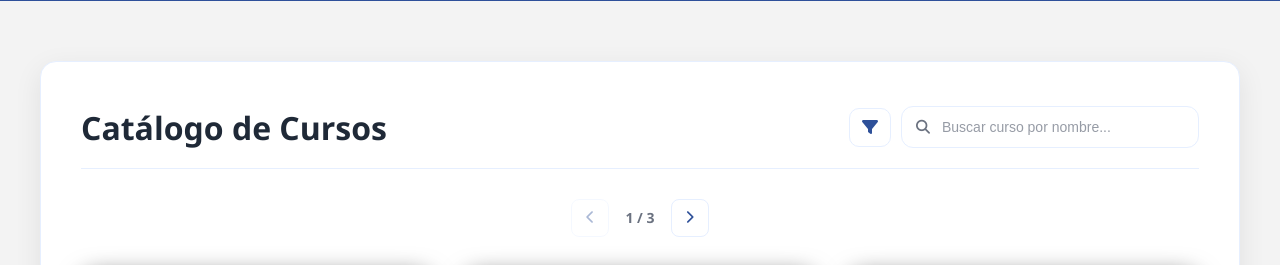
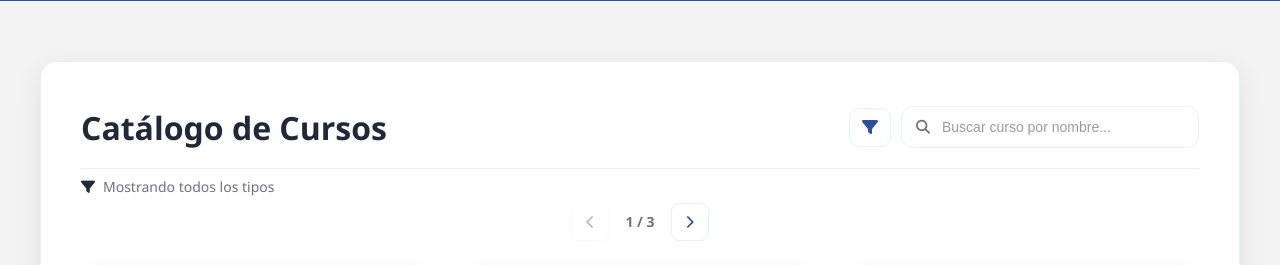
Before and after one commit to fmoorenoo/cursos_online, a PHP site: page / in a window 1280 px wide. Shown: the part 608-873 px from the top of the page. Run offline with PHP 8.4, Linux system fonts and the light colour scheme; data comes from the database, SQL or seed files in the repository.

Commit message:
<div> para indicar qué tipos de cursos se están mostrando

```diff
--- a/css/main_section.css
+++ b/css/main_section.css
@@ -31,7 +31,7 @@
     display: flex;
     justify-content: space-between;
     align-items: center;
-    margin-bottom: 30px;
+    margin-bottom: 17px;
     padding-bottom: 15px;
     border-bottom: 1px solid var(--surface-overlay);
 }
@@ -122,7 +122,7 @@
     border-radius: 16px;
     overflow: hidden;
     border: 1px solid var(--surface-overlay);
-    box-shadow: 0 8px 24px rgba(0,0,0,0.6);
+    box-shadow: 0 8px 20px rgba(0,0,0,0.3);
     transition: all 0.18s ease;
     cursor: pointer;
 }
@@ -541,7 +541,7 @@
     justify-content: center;
     align-items: center;
     gap: 16px;
-    margin: 10px 0 25px;
+    margin: 5px 0 20px;
 }
 
 .pagination-btn {
@@ -620,6 +620,21 @@
     background: var(--surface-overlay);
 }
 
+.course-types-info-row {
+    display: flex;
+    align-items: center;
+    gap: 8px;
+    margin-top: -10px;
+    font-size: 14px;
+    color: var(--text-secondary);
+    width: fit-content;
+}
+
+.course-types-info-row i {
+    color: var(--text-primary);
+    font-size: 14px;
+}
+
 /* RESPONSIVE INFO CURSO */
 @media (max-width: 1024px) {
     .selected-course-container {
@@ -641,6 +656,14 @@
         flex-direction: column;
         align-items: center;
         gap: 20px;
+    }
+
+    .pagination-controls {
+        margin: 5px 0 10px;
+    }
+
+    .courses-grid {
+        margin-top: 10px;
     }
 }
 
@@ -673,7 +696,6 @@
     }
 
     .page-header-row {
-        margin-bottom: 0px;
         padding-bottom: 10px;
     }
 }
--- a/index.html
+++ b/index.html
@@ -222,6 +222,11 @@
                         <button v-if="selectedCourse" class="close-selected-course-btn" @click="selectedCourse = null">
                             <i class="fas fa-times"></i>
                         </button>
+                    </div>
+                    <!-- INFO DE TIPOS MOSTRADOS -->
+                    <div v-if="!selectedCourse" class="course-types-info-row">
+                        <i class="fas fa-filter"></i>
+                        <span>{{ visibleCourseTypesLabel }}</span>
                     </div>
 
                     <!-- PAGINACIÓN -->
--- a/js/app.js
+++ b/js/app.js
@@ -192,6 +192,18 @@ createApp({
         availableTipos() {
             const tipos = new Set(this.cursos.map(c => c.tipo));
             return Array.from(tipos).sort();
+        },
+
+        visibleCourseTypesLabel() {
+            if (!this.filters.tipo || this.filters.tipo.length === 0) {
+                return this.t.course.showingAllTypes;
+            }
+
+            const names = this.filters.tipo.map(tipo =>
+                this.t.course['type' + tipo]
+            );
+
+            return this.t.course.showingTypes.replace('{types}', names.join(', '));
         }
     },
 
--- a/js/i18n.js
+++ b/js/i18n.js
@@ -116,6 +116,8 @@ window.I18N = {
             allCourses: "Ver Todos",
             allCoursesMessage: "Mostrando todos los cursos",
             showingTypeMessage: "Mostrando cursos de {type}",
+            showingAllTypes: "Mostrando todos los tipos",
+            showingTypes: "Mostrando: {types}",
         },
 
         // Messages
@@ -268,6 +270,8 @@ window.I18N = {
             allCourses: "All courses",
             allCoursesMessage: "Showing all courses",
             showingTypeMessage: "Showing {type} courses",
+            showingAllTypes: "Showing all types",
+            showingTypes: "Showing: {types}",
         },
 
         // Messages
```
